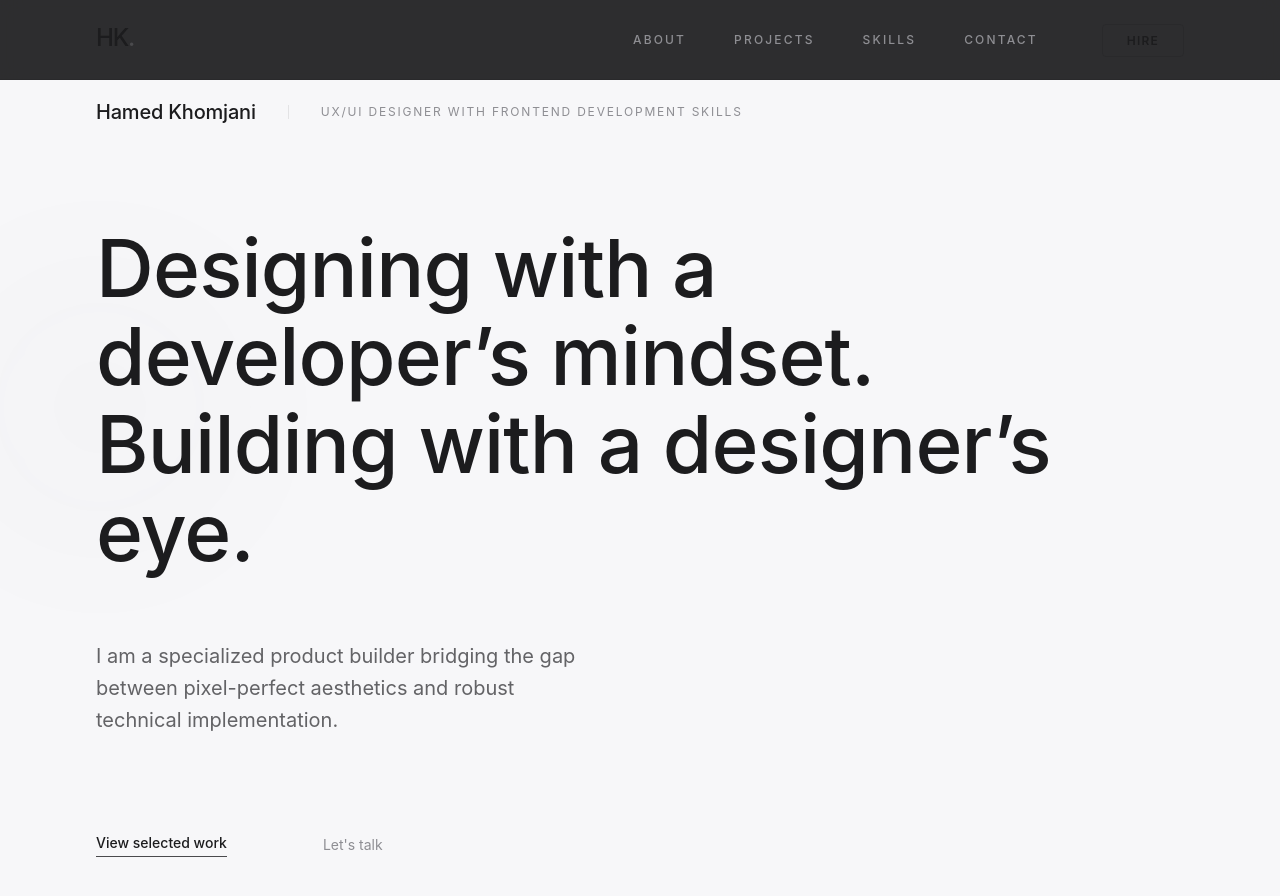
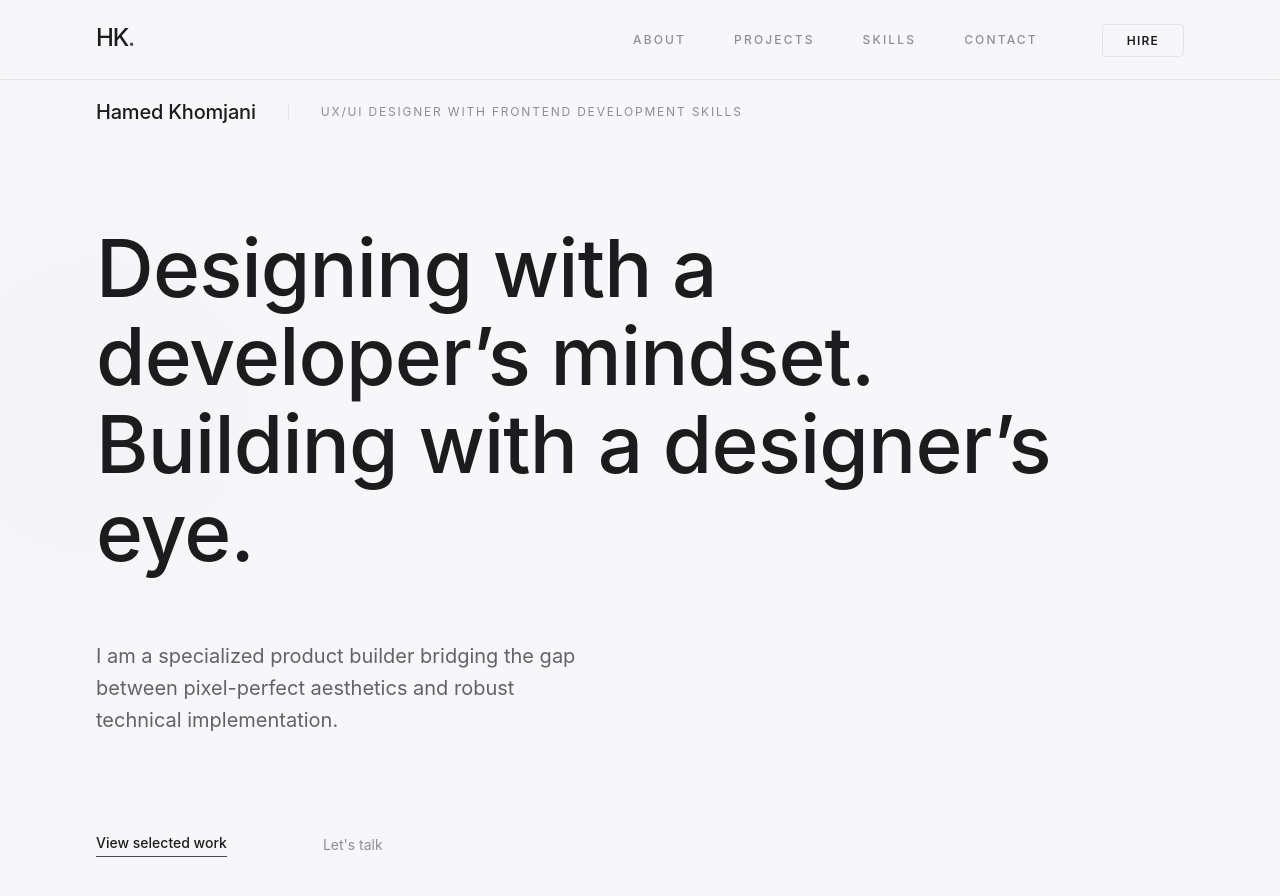
Before and after one commit to hamedkhomjani/Portfolio1, a React (Vite) app: page / in a window 1280 px wide. Shown: the top 896 px of the page. Built offline with nearby package versions, Linux system fonts and the light colour scheme.

Commit message:
fix: Update Navigation colors for Light Mode

```diff
--- a/src/components/Navigation/Navigation.css
+++ b/src/components/Navigation/Navigation.css
@@ -7,7 +7,7 @@
   z-index: 1100;
   display: flex;
   align-items: center;
-  background: rgba(10, 10, 11, 0.85);
+  background: var(--nav-bg);
   backdrop-filter: blur(12px) saturate(160%);
   border-bottom: 1px solid var(--border-subtle);
   transition: background 0.4s ease, border-color 0.4s ease;
@@ -122,7 +122,7 @@
   left: 0;
   width: 100vw;
   height: 100vh;
-  background: rgba(10, 10, 11, 0.98);
+  background: var(--drawer-bg);
   backdrop-filter: blur(20px);
   z-index: 1050;
   flex-direction: column;
--- a/src/styles/variables.css
+++ b/src/styles/variables.css
@@ -11,6 +11,8 @@
   --chrome-silver: #B0B0B5;
   --chrome-glow: rgba(176, 176, 181, 0.15);
   --border-subtle: rgba(255, 255, 255, 0.08);
+  --nav-bg: rgba(10, 10, 11, 0.85);
+  --drawer-bg: rgba(10, 10, 11, 0.98);
 
   /* Spacing Scale - Extreme Air */
   --space-unit: 8px;
@@ -52,6 +54,8 @@
   --chrome-silver: #4A4A4D;
   --chrome-glow: rgba(74, 74, 77, 0.15);
   --border-subtle: rgba(0, 0, 0, 0.08);
+  --nav-bg: rgba(247, 247, 249, 0.85);
+  --drawer-bg: rgba(247, 247, 249, 0.98);
 }
 
 /* Responsive Overrides for Container and Hierarchy */
```
